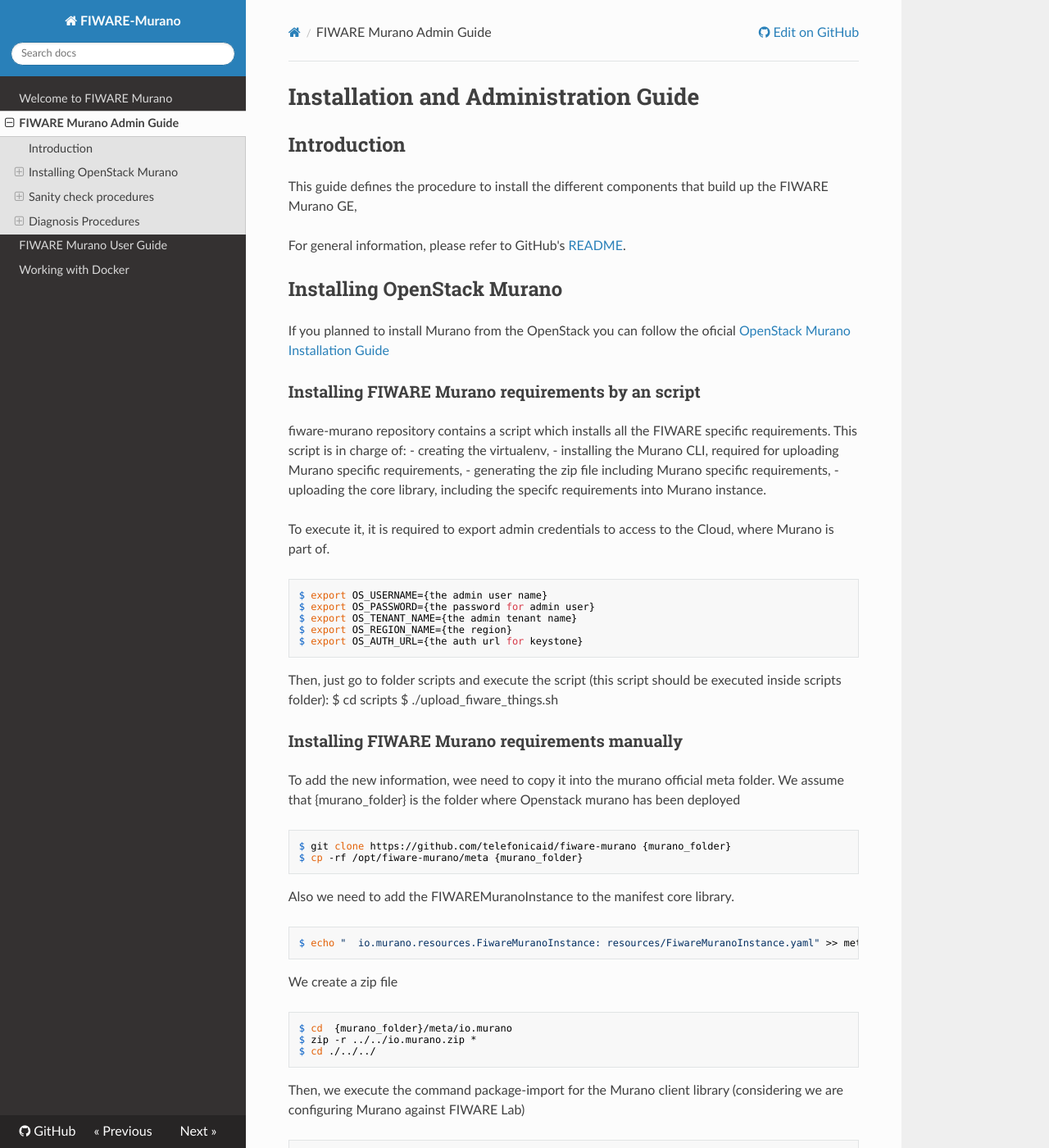
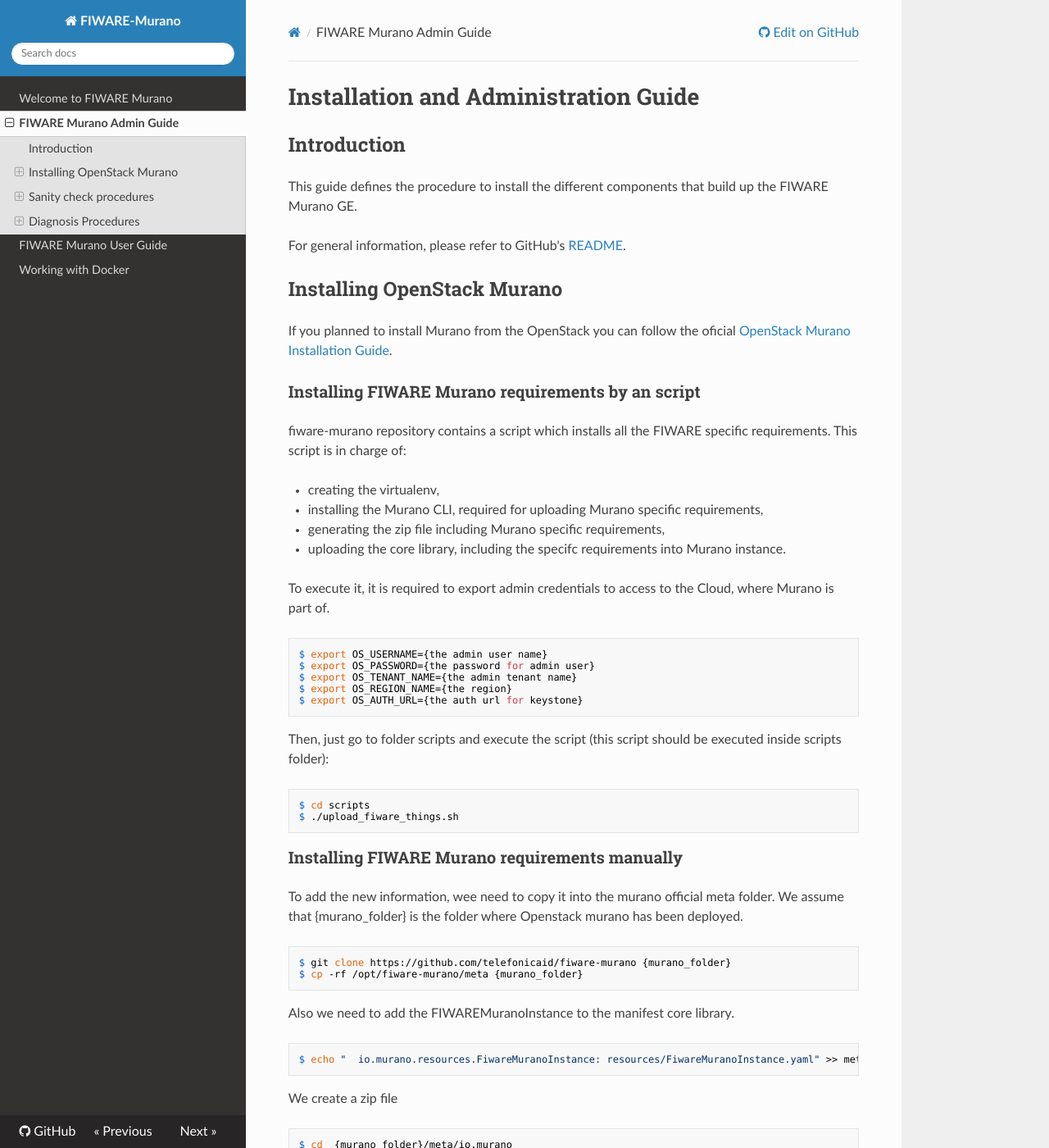
Before and after one commit to flopezag/fiware-murano, an MkDocs documentation site: the page built from doc/admin_guide.md, in a window 1280 px wide and 1400 px high. Shown: the whole window at 82% size. Built offline with MkDocs 1.6.1, drawn with Linux system fonts in a browser that asks for light colours; nearby versions of some CDN libraries; comment, search, counter and statistics services are not loaded; old or Windows-style settings are respelled for this version of MkDocs.

```diff
--- a/doc/admin_guide.md
+++ b/doc/admin_guide.md
@@ -4,18 +4,19 @@
 ## Introduction
 
 This guide defines the procedure to install the different components that build
-up the FIWARE Murano GE,
+up the FIWARE Murano GE.
 
 For general information, please refer to GitHub's [README](https://github.com/telefonicaid/fiware-murano/blob/master/README.md).
 
 ## Installing OpenStack Murano
 
 If you planned to install Murano from the OpenStack you can follow the oficial
-[OpenStack Murano Installation Guide](http://murano.readthedocs.io/en/stable-liberty/install/index.html)
+[OpenStack Murano Installation Guide](http://murano.readthedocs.io/en/stable-liberty/install/index.html).
 
 
 ### Installing FIWARE Murano requirements by an script
 fiware-murano repository contains a script which installs all the FIWARE specific requirements. This script is in charge of:
+
 - creating the virtualenv,
 - installing the Murano CLI, required for uploading Murano specific requirements,
 - generating the zip file including Murano specific requirements,
@@ -30,12 +31,13 @@ To execute it, it is required to export admin credentials to access to the Cloud
     $ export OS_AUTH_URL={the auth url for keystone}
 
 Then, just go to folder scripts and execute the script (this script should be executed inside scripts folder):
+
     $ cd scripts
     $ ./upload_fiware_things.sh
 
 ### Installing FIWARE Murano requirements manually
 To add the new information, wee need to copy it into the murano official meta folder.  We assume that {murano_folder} is the folder where
-Openstack murano has been deployed
+Openstack murano has been deployed.
 
     $ git clone https://github.com/telefonicaid/fiware-murano {murano_folder}
     $ cp -rf /opt/fiware-murano/meta {murano_folder}
```
